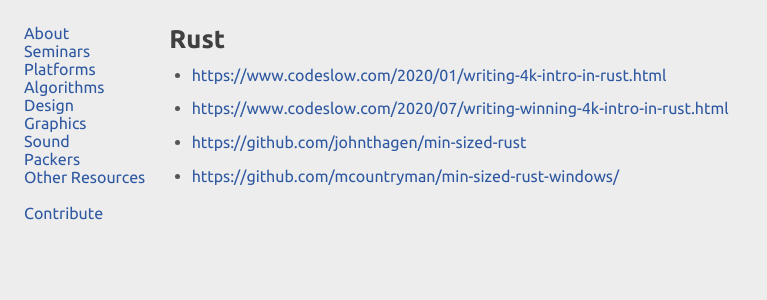
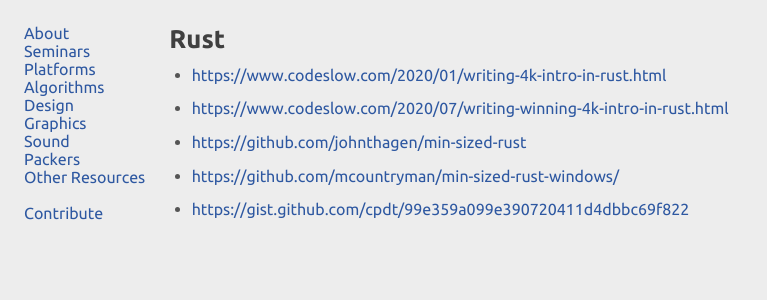
Before and after one commit to in4k/in4k.github.io, a Jekyll site: the page built from wiki/rust.markdown, in a window 1280 px wide. Shown: the top 300 px of the page, without its empty margins (0-767 px from the left). Built offline with Jekyll 4.4.1, drawn with Linux system fonts in a browser that asks for light colours; some of the changed lines change nothing that is shown.

Commit message:
Update rust.markdown

```diff
--- a/wiki/rust.markdown
+++ b/wiki/rust.markdown
@@ -10,3 +10,5 @@
 * [https://github.com/johnthagen/min-sized-rust](https://github.com/johnthagen/min-sized-rust)
 
 * [https://github.com/mcountryman/min-sized-rust-windows/](https://github.com/mcountryman/min-sized-rust-windows/)
+
+* [https://gist.github.com/cpdt/99e359a099e390720411d4dbbc69f822](A minimal Rust file with no_std for sizecoding (4k, 8k, 64k, etc))
```
